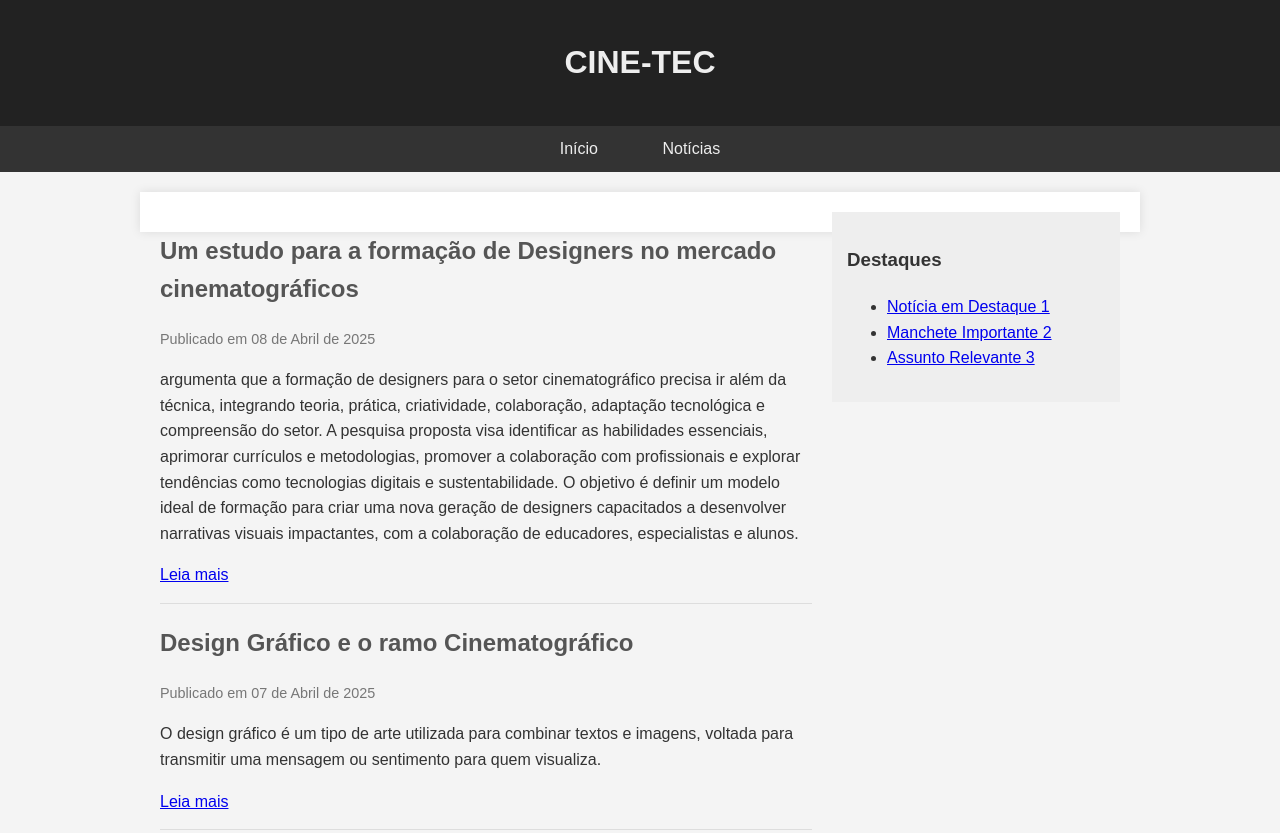
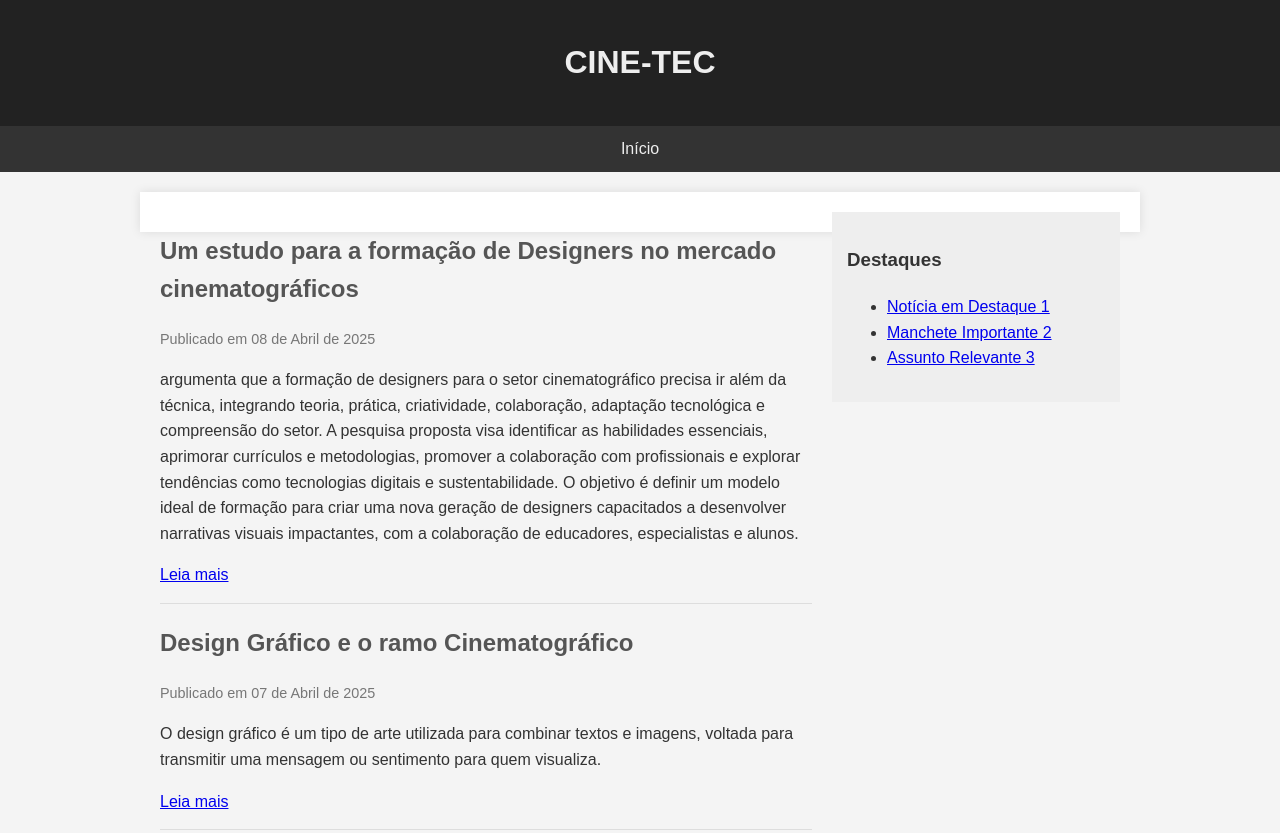
Before and after one commit to edulopes0810/Designec, a plain HTML site: page index.html in a window 1280 px wide. Shown: the top 833 px of the page. Drawn offline with Linux system fonts and the light colour scheme.

Commit message:
Update index.html
.2

```diff
--- a/index.html
+++ b/index.html
@@ -104,7 +104,7 @@
     <nav>
         <ul>
             <li><a href="#">Início</a></li>
-            <li><a href="#">Notícias</a></li>
+
 
 
         </ul>
```
